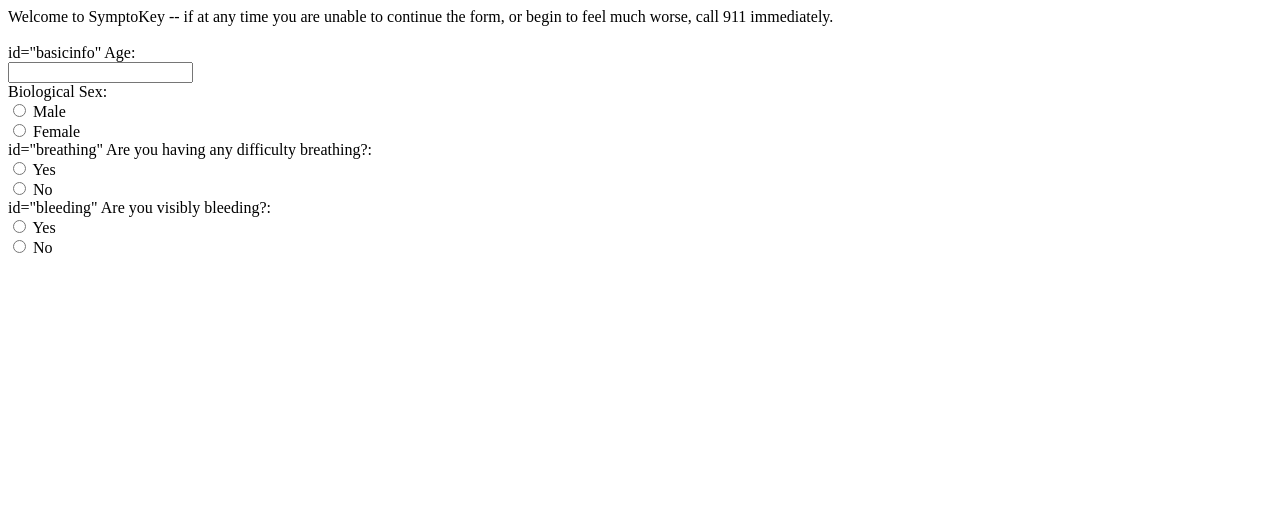
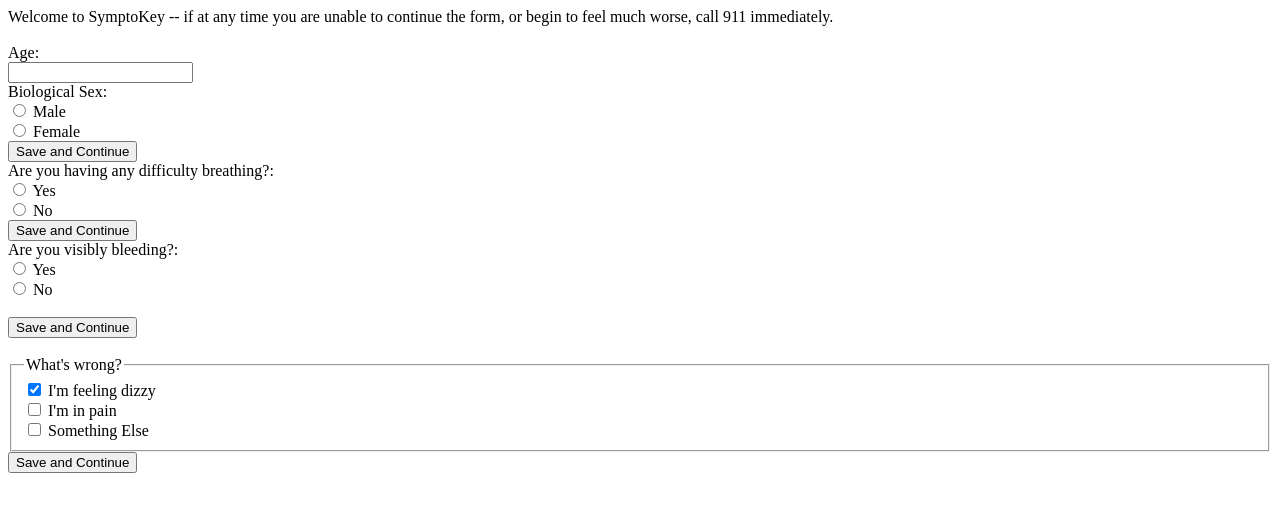
Before and after one commit to kevin-warshaw/SymptoKey, a Django app: template templates/homepage.html in a window 1280 px wide. Shown: the top 512 px of the page. Run offline with Django 3.2, Linux system fonts and the light colour scheme; the template is opened without the code that fills it, so the values that code supplies are empty.

Commit message:
Incremental updates to HTML File

```diff
--- a/templates/homepage.html
+++ b/templates/homepage.html
@@ -8,25 +8,58 @@
 Welcome to SymptoKey -- if at any time you are unable to continue the form, or begin to feel much worse, call 911 immediately.
 <br>
 <br>
-<form>
-    id="basicinfo"
+<form action="/action_page.php" method="post" id="nameform">
   Age:<br>
   <input type="text" name="How old are you?"><br>
   Biological Sex:<br>
-  <input type="radio" name="gender" value="male"> Male<br> <input type="radio" name="gender" value="female"> Female<br>
+  <input type="radio" name="gender" value="male"> Male<br>
+    <input type="radio" name="gender" value="female"> Female<br>
 </form>
 
-<form>
-    id="breathing"
+<button type="submit" form="nameform" value="Save and Continue">Save and Continue</button>
+<br>
+
+<form action="/action_page.php" method="post" id="breathing">
     Are you having any difficulty breathing?:<br>
-    <input type="radio" name="breathing" value="Yes"> Yes<br> <input type="radio" name="breathing" value="No"> No<br>
+    <input type="radio" name="breathing" value="Yes"> Yes<br>
+    <input type="radio" name="breathing" value="No"> No<br>
 </form>
 
-<form>
-    id="bleeding"
+<button type="submit" form="breathing" value="Save and Continue">Save and Continue</button>
+<br>
+
+<form action="/action_page.php" method="post" id="bleeding"/>
     Are you visibly bleeding?:<br>
-    <input type="radio" name="bleeding" value="Yes"> Yes<br> <input type="radio" name="bleeding" value="No"> No<br>
+    <input type="radio" name="bleeding" value="Yes"> Yes<br>
+    <input type="radio" name="bleeding" value="No"> No<br>
 </form>
+<br>
+<button type="submit" form="bleeding" value="Save and Continue">Save and Continue</button>
+<br>
+<br>
+<fieldset action="/action_page.php" method="post" id="whatswrong">
+    <legend>What's wrong?</legend>
+
+    <div>
+        <input type="checkbox" id="I'm feeling dizzy" name="feature" value="I'm feeling dizzy" checked />
+        <label for="I'm feeling dizzy">I'm feeling dizzy</label>
+    </div>
+
+    <div>
+        <input type="checkbox" id="I'm in pain" name="feature"
+               value="I'm in pain" />
+        <label for="I'm in pain">I'm in pain</label>
+    </div>
+
+    <div>
+        <input type="checkbox" id="Something Else" name="feature"
+               value="Something Else" />
+        <label for="Something Else">Something Else</label>
+    </div>
+
+</fieldset>
+
+<button type="submit" form="whatswrong" value="Save and Continue">Save and Continue</button>
 
 
 
```
